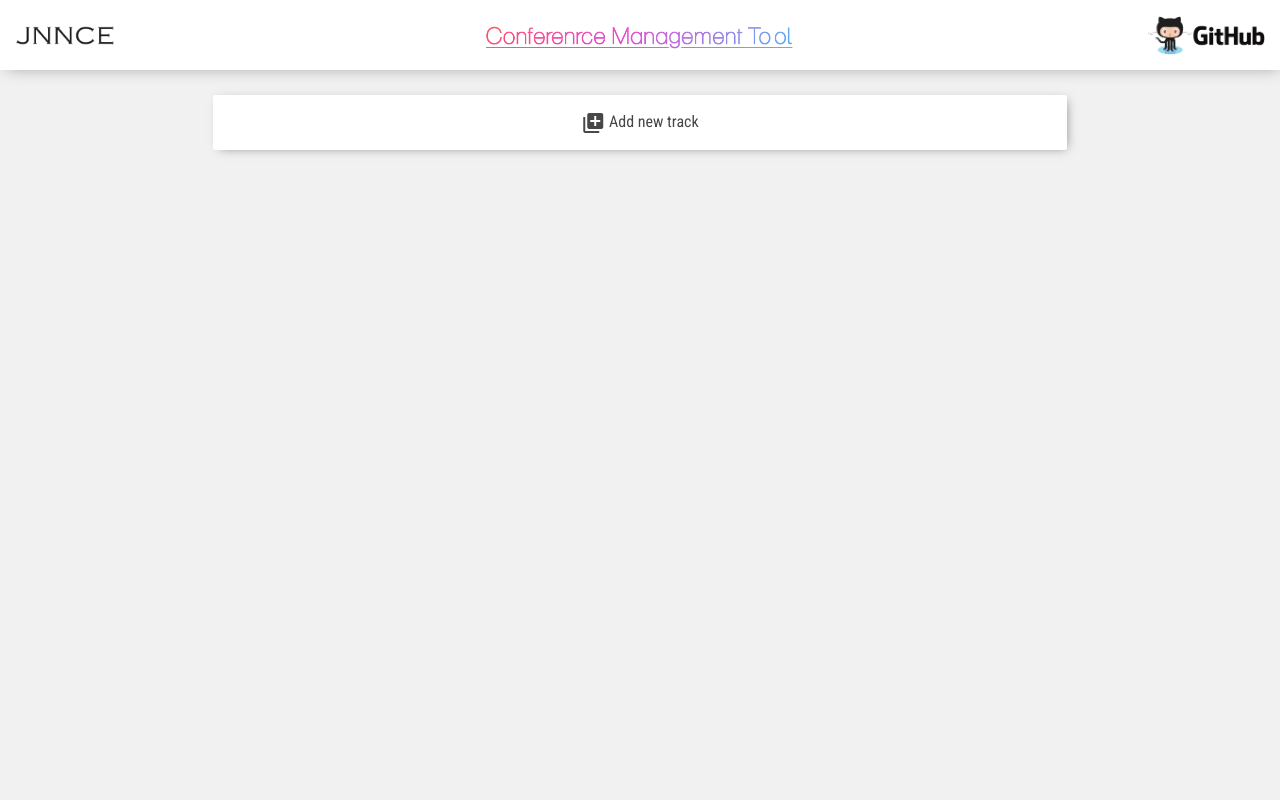
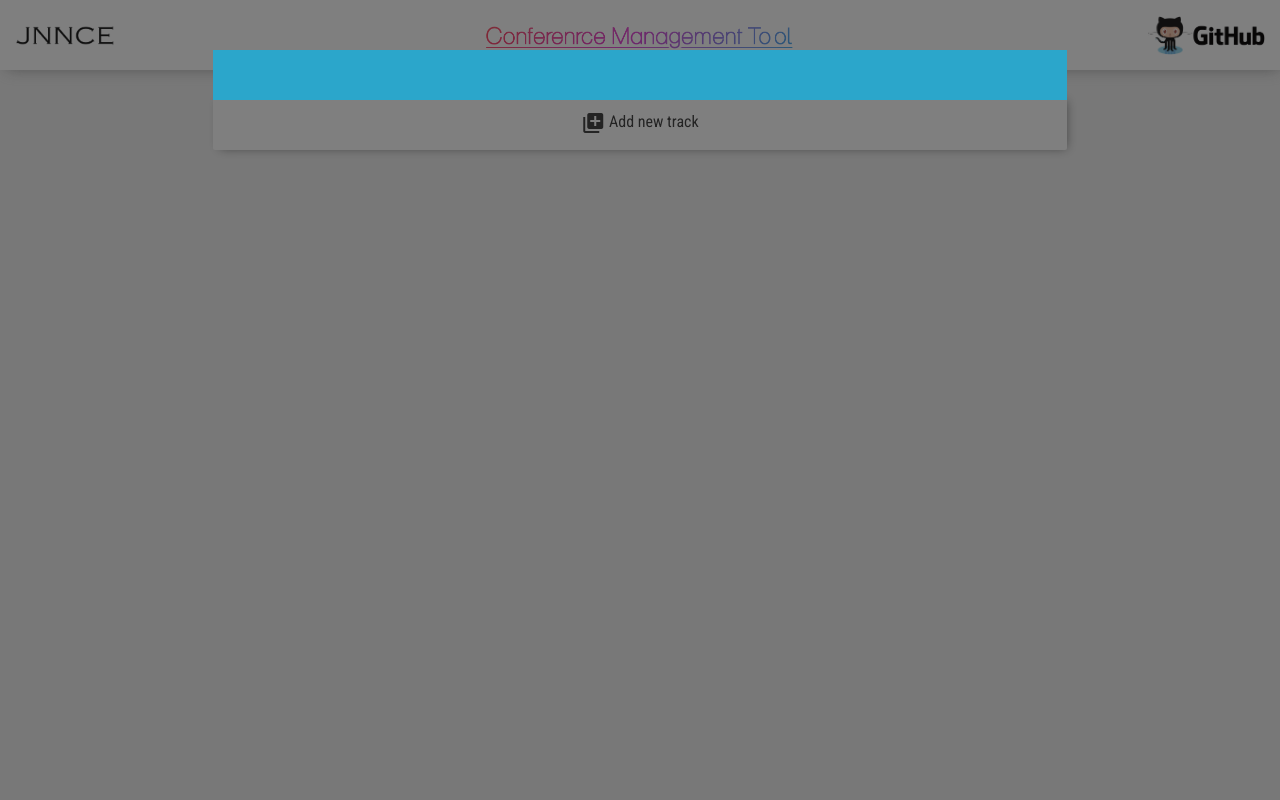
Before and after one commit to SummySumanth/Conference-tool, a PHP site: page /navigation/admin/conferenceManagement/Tracks/tracksSetup.html in a window 1280 px wide. Run offline with PHP 8.4, Linux system fonts and the light colour scheme; some web fonts are replaced.

Commit message:
Tracks addition

```diff
--- a/PHP/adminScripts/addNewTrack.php
+++ b/PHP/adminScripts/tracks/addNewTrack.php
@@ -1,6 +1,6 @@
 <?php
 header('Content-type: application/json');
-include('../connection.php');
+include('../Connection.php');
 
 if($_POST) {
     $obj = $_POST['trackDetails'];
--- a/css/styles/admin/conferenceManagement/Tracks/style.css
+++ b/css/styles/admin/conferenceManagement/Tracks/style.css
@@ -25,3 +25,7 @@
     -moz-box-shadow: 4px 6px 35px -14px #7f7f6f;
     -o-box-shadow: 4px 6px 35px -14px #7f7f6f;
 }
+
+.add-track-pop-window{
+
+}
--- a/navigation/admin/conferenceManagement/Tracks/tracksSetup.html
+++ b/navigation/admin/conferenceManagement/Tracks/tracksSetup.html
@@ -46,9 +46,14 @@
         </div>
     </div>
 
-    <!--<div class="modal-overlay">-->
-        <!--<div class="small-2 columns custom-columns"></div>-->
-    <!--</div>-->
+    <div class="modal-overlay">
+        <div class="row custom-row" style="margin-top: 50px;">
+            <div class=" medium-1 large-2 columns custom-columns"></div>
+            <div class="small-12 medium-10 large-8 columns custom-columns small-centered add-track-pop-window" style=" height:50px;background-color: #2ba6cb"></div>
+            <div class=" medium-1 large-2 columns custom-columns"></div>
+        </div>
+
+    </div>
 
     <script type="text/javascript" src='../../../../js/%23library_and_frameworks/jquery/jquery-1.11.1.min.js'></script>
     <script type="text/javascript" src='../../../../js/pages/admin/tracksSetup/tracksSetup.js'></script>
```
Also changed, not shown: js/pages/admin/tracksSetup/tracksSetup.js (+6 -5 lines).
